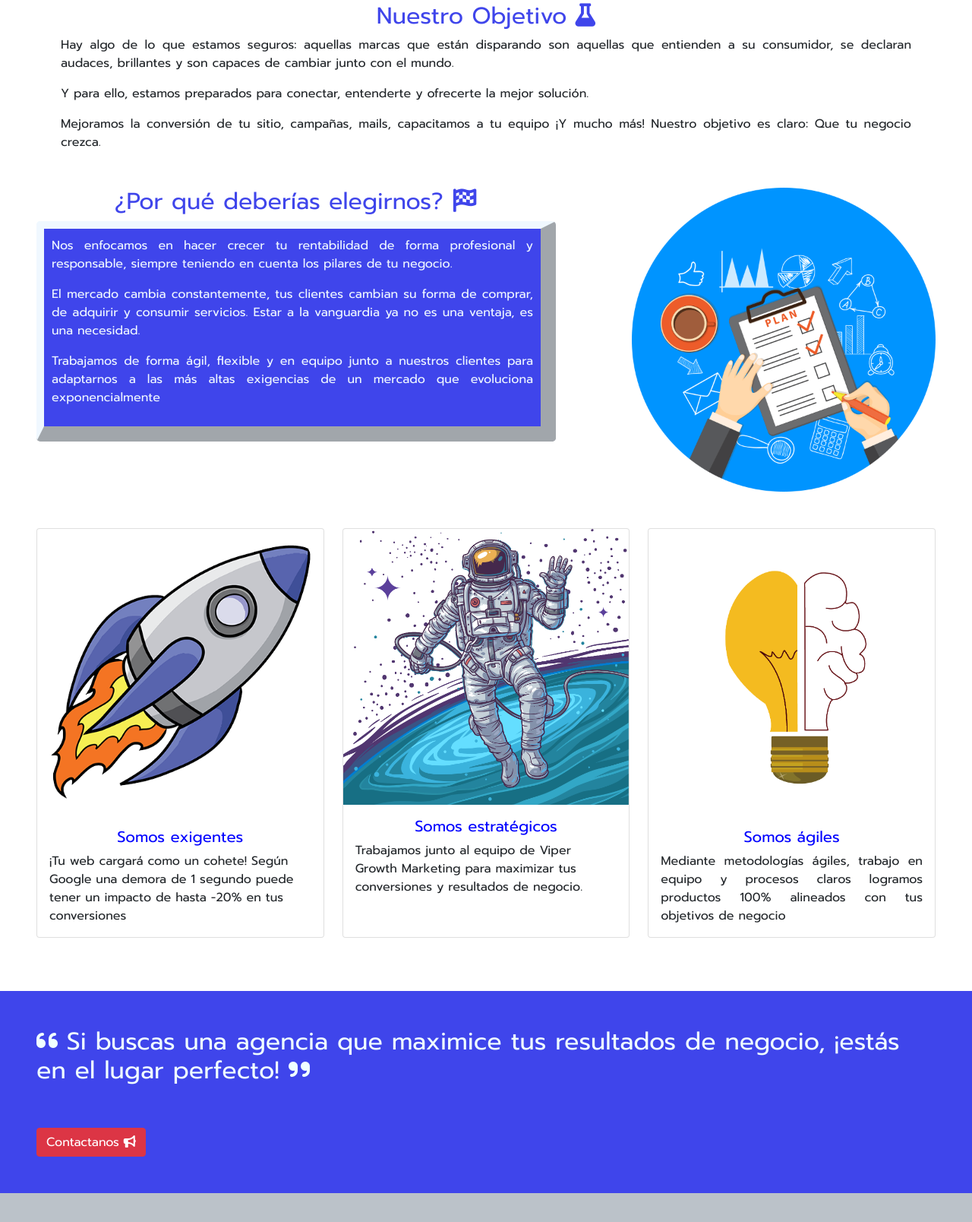
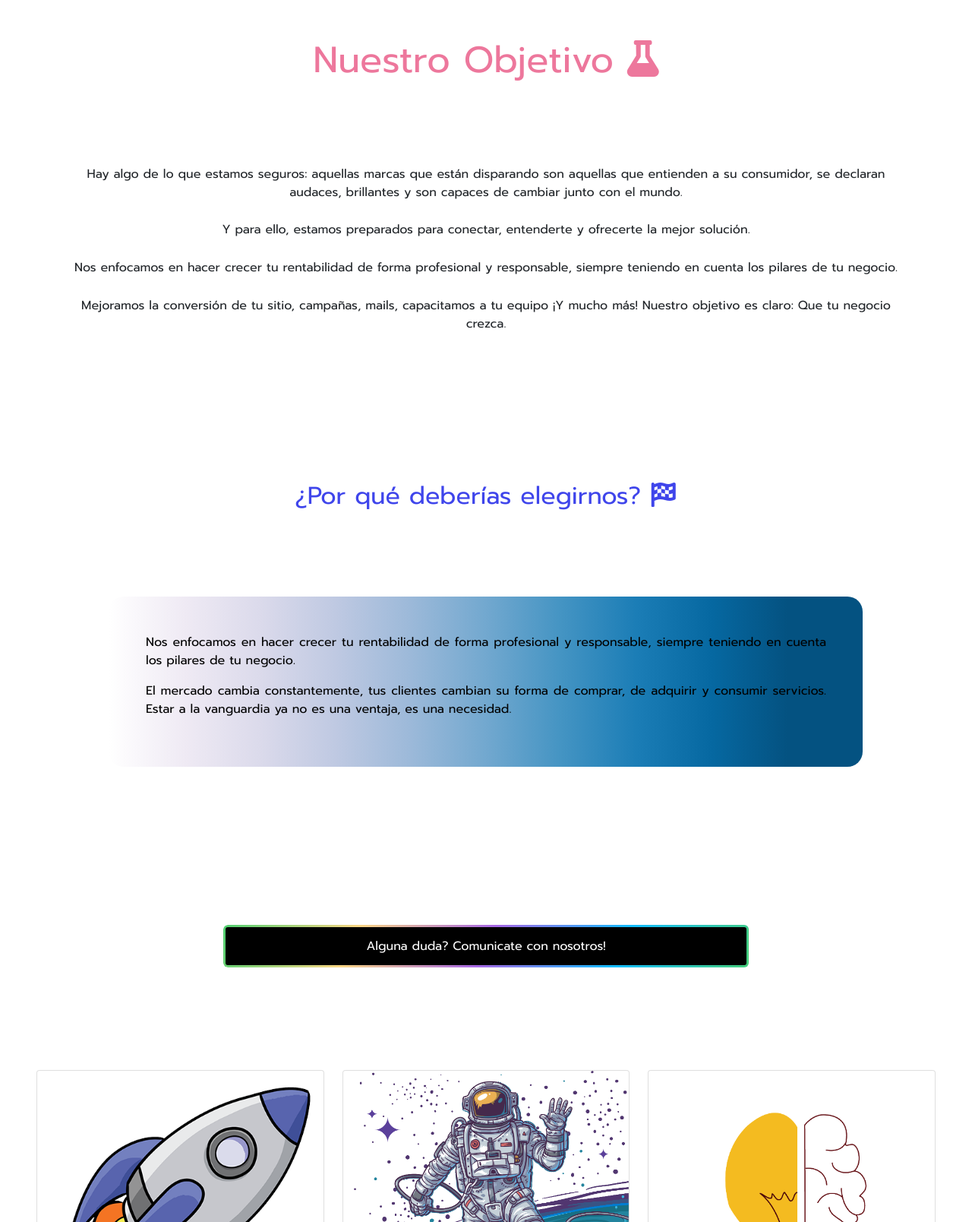
Before and after one commit to 7eean/proyecto-coder, a website: page index.html in a window 1280 px wide. Shown: the part 702-2310 px from the top of the page at 76% size. Drawn offline with nearby package versions, Linux system fonts and the light colour scheme; a web font is replaced by a local one.

Commit message:
Mas cambios varios, probando estilos, fuentes y animaciones

```diff
--- a/index.html
+++ b/index.html
@@ -25,7 +25,7 @@
     <div class="main-container">
 
         <!-- Comienzo navegacion principal bootstrap-->
-        <nav class="navbar navbar-expand-lg navbar-light   bg-light --bs-gray-800: #343a40;">
+        <nav  class="navbar navbar-expand-lg navbar-light   bg-light --bs-gray-800: #343a40;">
 
             <a class="navbar-brand" href="./index.html">
                 <img src="./img/logo2.png" style="width: 180px; height: 100px;" alt="logo" width="100" height="100"  class="d-inline-block align-text-top">
@@ -90,29 +90,31 @@
 
         <!-- Inicio seccion principal -->
         <main>
-                <!-- Seccion ¿por que deberias elegirnos? -->
+                <!-- Seccion Obejtivo -->
               <section class="objetivos">
-                  <h3 class="titulo-objetivo">  Nuestro Objetivo <i class="fa-solid fa-flask"></i></h3>
-                  <p class="texto-1">
+                  <h3 class="titulo-objetivo">Nuestro Objetivo <i class="fa-solid fa-flask"></i></h3>
+                  <div class="divtextosobj">
+                    <p class="textosobj">
                       Hay algo de lo que estamos seguros: aquellas marcas que están disparando son aquellas que entienden a su consumidor, se declaran audaces, brillantes y son capaces de cambiar junto con el mundo.
                     </p>
 
-                  <p class="texto-2">
+                    <p class="textosobj">
                       Y para ello, estamos preparados para conectar, entenderte y ofrecerte la mejor solución.
                     </p>
 
-                  <p class="texto-3">
+                    <p class="textosobj">
                       Nos enfocamos en hacer crecer tu rentabilidad de forma profesional y responsable, siempre teniendo en cuenta los pilares de tu negocio.
                     </p>
 
-                  <p class="texto-4">
+                    <p class="textosobj">
                       Mejoramos la conversión de tu sitio, campañas, mails, capacitamos a tu equipo ¡Y mucho más!
 
                       Nuestro objetivo es claro: Que tu negocio crezca.
                     </p>
+                  </div>
               </section>
 
-                <!-- Seccion descriptiva Web Design -->
+                <!-- Seccion descriptiva  Por que deberias elegirnos-->
                 <section class="descripcionwd">
                     <div class="textosdiv">
                       <h3 class="titulo-wd">¿Por qué deberías elegirnos? <i class="fa-solid fa-flag-checkered"></i></h3>
@@ -124,9 +126,7 @@
                           <p class="texto-2wd">
                             El mercado cambia constantemente, tus clientes cambian su forma de comprar, de adquirir y consumir servicios. Estar a la vanguardia ya no es una ventaja, es una necesidad.
                           </p>
-                          <p class="texto-3wd">
-                            Trabajamos de forma ágil, flexible y en equipo junto a nuestros clientes para adaptarnos a las más altas exigencias de un mercado que evoluciona exponencialmente
-                          </p>
+
                         </div>
                     </div>
                     <div id="fotosdiv">
@@ -134,7 +134,13 @@
                     </div>
                 </section>
 
-                <!-- Seccion descriptiva D.Software  -->
+                <section class="sectionbutton1">
+                  <a href="./pages/contact.html" class="button4">
+                    <span>Alguna duda? Comunicate con nosotros!</span>
+                  </a>
+                </section>
+
+                <!-- Seccion descriptiva de cartas -->
                 <section>
                     <div style="padding-left: 3em; padding-right: 3em; margin: none;" class="row row-cols-1 row-cols-md-3 g-4">
                         <div class="col">
@@ -167,7 +173,7 @@
                       </div>
                 </section>
 
-                <!-- Seccion Descriptiva e-commerce -->
+                <!-- Seccion contactanos-->
             <section class="contactanosmain">
                 <div>
                     <h2><i class="fa-solid fa-quote-left"></i> Si buscas una agencia que maximice tus resultados
--- a/scss/_headers.scss
+++ b/scss/_headers.scss
@@ -15,6 +15,15 @@ header {
         -webkit-background-clip: text;
         -webkit-text-fill-color: transparent;
         animation: shine 8s linear infinite;
+    }
+
+    @keyframes shine {
+        from {
+            background-position: center 0;
+        }
+        to {
+            background-position: center 200%;
+        }
     }
 
     img {
--- a/scss/_mains.scss
+++ b/scss/_mains.scss
@@ -33,15 +33,7 @@ main {
             border-radius: 5px;
             padding: 10px;
             border-color: aliceblue;
-
-            border-right-style: outset;
-            border-right-width: 20px;
-            border-bottom-style: outset;
-            border-bottom-width: 20px;
-            border-top-style: outset;
-            border-top-width: 10px;
-            border-left-style: outset;
-            border-left-width: 10px;
+            border-radius: 20px;
         }
 
         #fotosdiv {
@@ -68,6 +60,61 @@ main {
             font-family: 'Lato', sans-serif;
             margin: 30px 30px;
             padding-top: 30px;
+        }
+    }
+
+    .sectionbutton1{
+        text-align: center;
+        padding: 4em 4em 8em 4em;
+
+    }
+
+
+    .button4{
+        display: inline-block;
+        text-decoration: none;
+        color: #fff;
+        padding: 3px;
+        border-radius: 6px;
+        border-width: 3em;
+        position: relative;
+        overflow: hidden;
+        width: 60%;
+        height: 300%;
+    }
+
+    .button4::before {
+        content: "";
+        position: absolute;
+        top: 0;
+        left: 0;
+        width: 200%;
+        height: 100%;
+        background: linear-gradient(115deg, #4fcf70, #fad684, #a767e5, #12bcfe, #44ce7b);
+        background-size: 50% 100%;
+        border-radius: inherit;
+        border-width: 3em;
+    }
+
+    .button4:hover::before {
+        animation: animate_border .75s linear infinite;
+    }
+
+
+
+    .button4 span {
+        display: block;
+        background-color: #000;
+        padding: 13px 20px;
+        border-radius: 3px;
+        border-width: 3em;
+        position: relative;
+        z-index: 2;
+    }
+
+    @keyframes animate_border {
+        to {
+            transform: translateX(-50%);
         }
     }
 
--- a/scss/_mediaq.scss
+++ b/scss/_mediaq.scss
@@ -55,11 +55,6 @@
             margin-bottom: 0em;
             margin-top: 3em;
             text-align: center;
-            background: url(../img/fondoprueba.jpg);
-            background-size: auto 200%;
-            -webkit-background-clip: text;
-            -webkit-text-fill-color: transparent;
-            animation: shine 8s linear infinite;
         }
 
         .textheader-serv{
@@ -78,10 +73,30 @@
 
     main{
         .objetivos{
-            margin-top: 0cm;
-            margin-left: 5em;
-            margin-right: 5em;
-            margin-bottom: 3em;
+          .titulo-objetivo{
+              padding: 0em 3em 2em 3em;
+              font-size: 3em;
+              font-family: 'Prompt', sans-serif;
+              color: #ed779c;
+
+            }
+
+            .textosobj:hover {
+                background-size: 100% 100%;
+                background-position-x: left;
+                color: brown;
+            }
+
+            .textosobj{
+                padding: 0.3em 3em 0.3em 3em;
+                text-align: center;
+                background-image: linear-gradient(#ced8f5, #ced8f5);
+                background-repeat: no-repeat;
+                background-size: 0% 100%;
+                background-position-x: right;
+                transition: background-size 500ms;
+            }
+
         }
 
        .descripcionwd{
@@ -90,22 +105,38 @@
             "textosdiv fotosdiv"
             "textosdiv fotosdiv"
             "textosdiv fotosdiv";
+            padding: 3em;
+
 
             .textosdiv{
                 grid-area: textosdiv;
             }
 
+
+            .titulo-wd{
+                padding: 3em 3em 2em 3em;
+                font-size: 2em;
+            }
+
             .textos-wd{
+                margin: 3em;
+                padding: 3em 3em 3em 3em;
+                background: #80abcd;
+                background-image: linear-gradient(90deg, #ffff, #efeaf4, #dbdaeb, #bfc9e2, #9cb9d9, #72a8cf, #4494c3, #1b7db6, #0668a1, #045281, #045281);
+                color: black;
+            }
+
+            .texto-3wd {
                 display: none;
-
             }
 
             #fotosdiv{
-               display: block;
+               display: none;
                grid-area: fotosdiv;
+               padding: 3em 3em 3em 3em;
 
                img{
-                   height: 400px;
+                   height: 500px;
                    margin-left: 100px;
                }
            }
@@ -134,11 +165,7 @@
             padding: 3em 3em 1.5em 3em;
             text-align: center;
             font-size: 5em;
-            background: url(../img/fondoprueba.jpg);
-            background-size: auto 200%;
-            -webkit-background-clip: text;
-            -webkit-text-fill-color: transparent;
-            animation: shine 8s linear infinite;
+
         }
 
         .textoenf1{
@@ -158,11 +185,6 @@
             padding: 3em 3em 1.5em 3em;
             text-align: center;
             font-size: 5em;
-            background: url(../img/fondoprueba2.jpg);
-            background-size: auto 200%;
-            -webkit-background-clip: text;
-            -webkit-text-fill-color: transparent;
-            animation: shine 8s linear infinite;
         }
 
         @keyframes shine {
@@ -179,7 +201,7 @@
 }
 
 
-    @media screen and (min-width: 1080px) {
+@media screen and (min-width: 1080px) {
         #boton11 {
             grid-area: boton1;
             display:grid;
@@ -195,9 +217,42 @@
                 .textos-wd{
                     display: block;
                 }
+
+                #fotosdiv{
+                    display: none;
+                    grid-area: fotosdiv;
+                    padding: 3em 3em 3em 3em;
+
+                    img{
+                        height: 500px;
+                        margin-left: 100px;
+                    }
+                }
+            }
+
+        }
+    }
+}
+
+@media screen and (min-width: 1380px) {
+    main{
+
+        .descripcionwd{
+            .textos-wd{
+                display: block;
+            }
+
+            #fotosdiv{
+                display: block;
+                grid-area: fotosdiv;
+                padding: 3em 3em 3em 3em;
+
+                img{
+                    height: 500px;
+                    margin-left: 100px;
+                }
             }
         }
+
     }
-
-
 }
```
Also changed, not shown: pages/services.html (+1 -2 lines), css/prueba.css, img/fondo12.jpg (added), img/waveserv1.png (added). Lines whose indentation alone changed are shown as unchanged.
